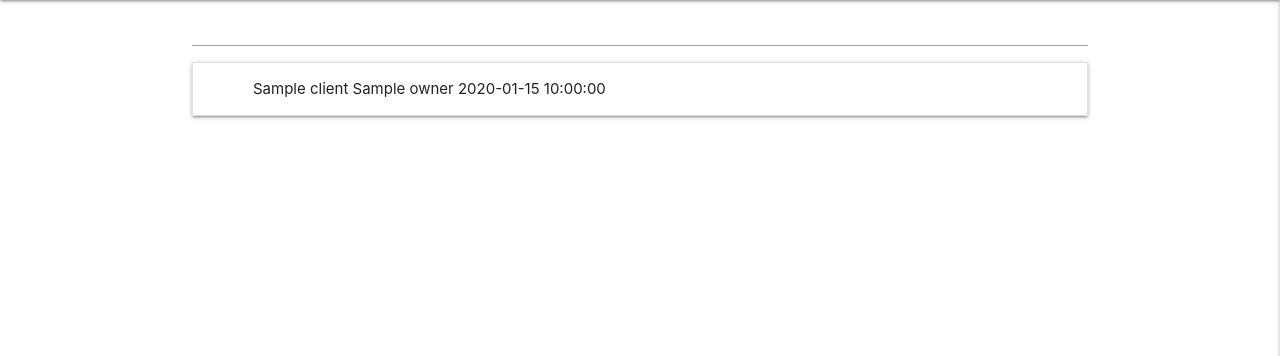
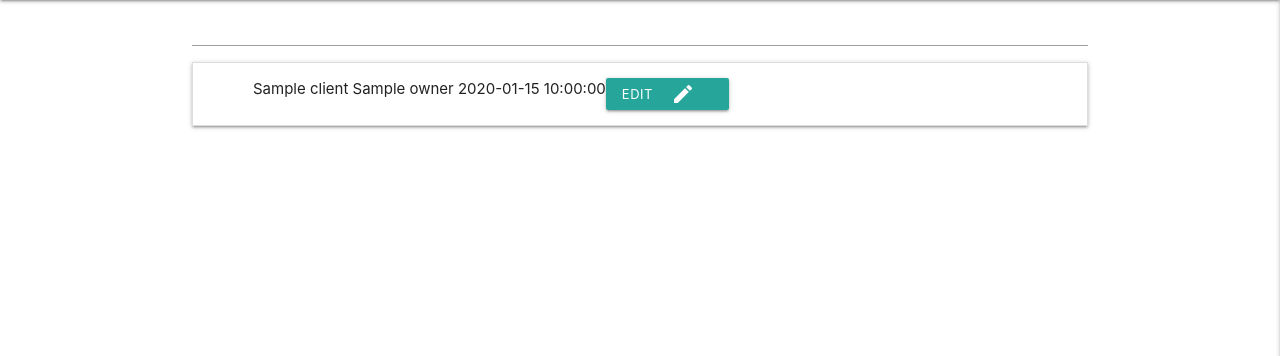
Before and after one commit to gerd113/Polygon-FAllocation, a Flask app: page / in a window 1280 px wide. Shown: the part 64-420 px from the top of the page. Run offline with Flask 2, Linux system fonts and the light colour scheme; a database or web service that is not in the repository returns one stand-in record (values such as "Sample title"); some libraries are stand-ins or nearby versions.

Commit message:
Added edit button to allocation page.

```diff
--- a/templates/allocation.html
+++ b/templates/allocation.html
@@ -8,13 +8,29 @@
 
 
 
-    <ul class="collapsible">
-    {% for fund in rota %}
-    <li>
-      <div class="collapsible-header"><i class="material-icons"></i>{{ fund.client }} {{ fund.owner }} {{ fund.deadline }} </div>
-      <div class="collapsible-body"><span>Client Coverage: {{ fund.owner }}, {{ fund.first_cover }}, {{ fund.second_cover }}, {{ fund.third_cover }}</span></div>
-    </li>
-    {% endfor %}
-  </ul>
+	<ul class="collapsible">
+		{% for fund in rota %}
+		<li>
 
+
+			<div class="collapsible-header"><i class="material-icons"></i>{{ fund.client }} {{ fund.owner }}
+
+				{{ fund.deadline }}
+
+				<a class="waves-effect waves-light btn-small right-align"><i class="material-icons right">edit</i>Edit</a>
+
+			</div>
+
+
+
+
+			<div class="collapsible-body">
+				<span>Client Coverage: {{ fund.owner }}, {{ fund.first_cover }}, {{ fund.second_cover }}, {{ fund.third_cover }}</span>
+			</div>
+		</li>
+
+
+
+		{% endfor %}
+	</ul>
 {% endblock %}
```
